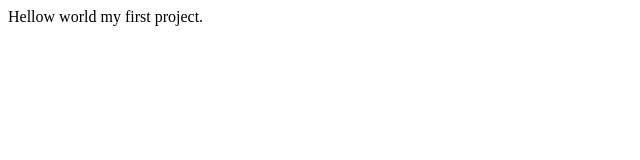
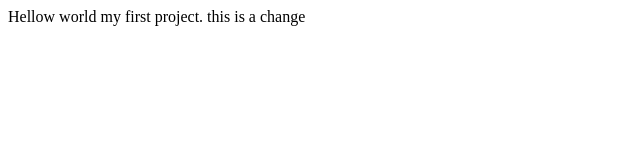
Before and after one commit to danielvalle23403/HelloWorld, a plain HTML site: page index.html in a window 1280 px wide. Shown: the whole page, without its empty margins (0-640 px from the left). Drawn offline with Linux system fonts and the light colour scheme.

Commit message:
firstparagraph

```diff
--- a/index.html
+++ b/index.html
@@ -7,6 +7,6 @@
   <link rel="stylesheet" href="style.css">
 </head>
 <body>
-  Hellow world my first project.
+  Hellow world my first project. this is a change
 </body>
 </html>
```
